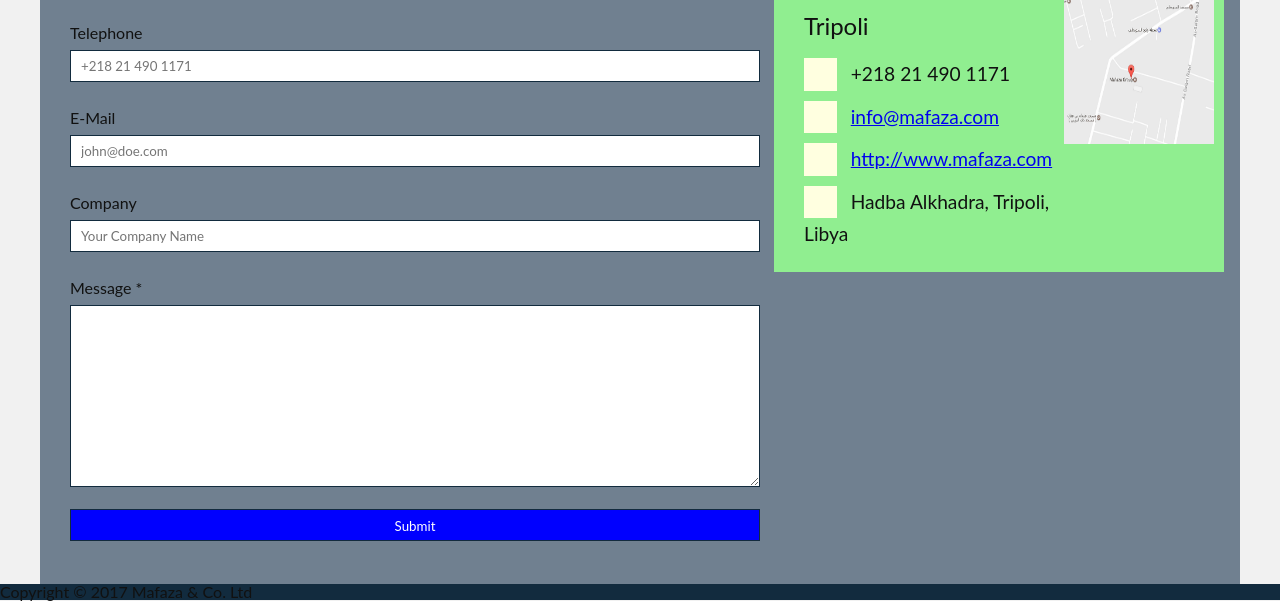
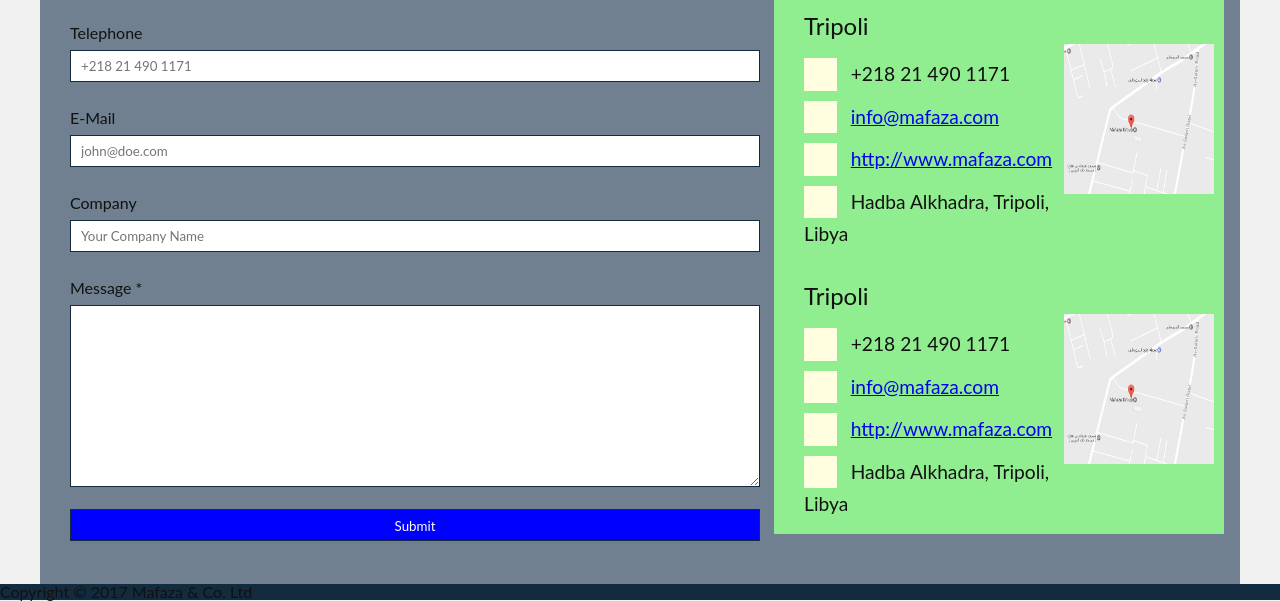
Before and after one commit to fsfaxi/mafaza_1, a website: page contact.html in a window 1280 px wide. Shown: the part 306-907 px from the top of the page. Drawn offline with nearby package versions, Linux system fonts and the light colour scheme; some packages are replaced by stand-ins of ours; files that its build step writes are made by us from their sources.

Commit message:
Contact Details Update

```diff
--- a/contact.html
+++ b/contact.html
@@ -163,6 +163,44 @@
 								<div id="mfz-contact-map-innercontainer" data-map data-map-lat="32.8110821" data-map-lng="13.1870945"></div>
 							</section>
 						</div>
+						<div id="mfz-ct-details-innercontainer" >
+							<div id="mfz-ct-details-sub-container">
+							<h4>Tripoli</h4>
+								<div class="mfz-ct-details-info-row">
+									<div class="mfz-ct-details-row-icon"></div>
+									<span class="mfz-ct-details-row-text">
+										+218 21 490 1171
+									</span>
+								</div>
+								<div class="mfz-ct-details-info-row">
+									<div class="mfz-ct-details-row-icon"></div>
+									<span class="mfz-ct-details-row-text">
+										<a href="mailto:info@mafaza.com">info@mafaza.com</a>
+									</span>
+								</div>
+								<div class="mfz-ct-details-info-row">
+									<div class="mfz-ct-details-row-icon"></div>
+									<span class="mfz-ct-details-row-text">
+										<a href="http://www.mafaza.com">http://www.mafaza.com</a>
+									</span>
+								</div>
+								<div class="mfz-ct-details-info-row">
+									<div class="mfz-ct-details-row-icon"></div>
+									<span class="mfz-ct-details-row-text">
+										Hadba Alkhadra, Tripoli, Libya
+									</span>
+								</div>
+
+							</div>
+							<div id="mfz-ct-details-map"  class="mfz-cm-contact-sub-container" data-map-img >
+								<img src="/media/map.png" alt="Map Img" style="background-size: contain;">
+
+							</div>
+							<section id="mfz-cm-contact-map-container" data-map-container >
+								<div id="mfz-cm-contact-map-close" data-map-close >X</div>
+								<div id="mfz-contact-map-innercontainer" data-map data-map-lat="32.8110821" data-map-lng="13.1870945"></div>
+							</section>
+						</div>
 					</section>
 				</div>
 
--- a/sass/SiteSpecific/contact.scss
+++ b/sass/SiteSpecific/contact.scss
@@ -47,7 +47,7 @@
     display: inline-block;
     font-size: 0;
     background-color: lightgreen;
-    height: 350px;
+    min-height: 350px;
 
     &>h3 {
         padding: 20px 10px;
@@ -64,7 +64,7 @@
 #mfz-ct-details-sub-container{
 
     display: inline-block;
-    height: 180px;
+    height: 100%;
     width: 60%;
     max-width:320px;
     //background-color: lightskyblue;
@@ -106,6 +106,7 @@
     cursor:pointer;
     float: right;
     margin-right: 10px;
+    margin-top: 50px;
     &>img{height: 100%; width:100%;}
 }
 
```
